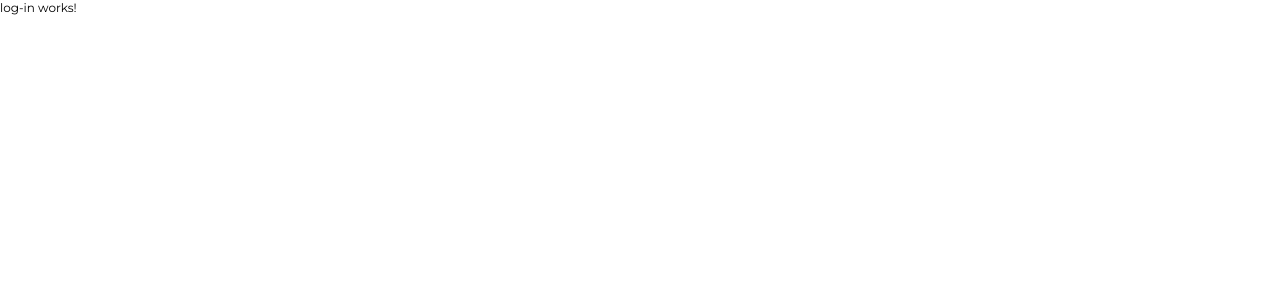
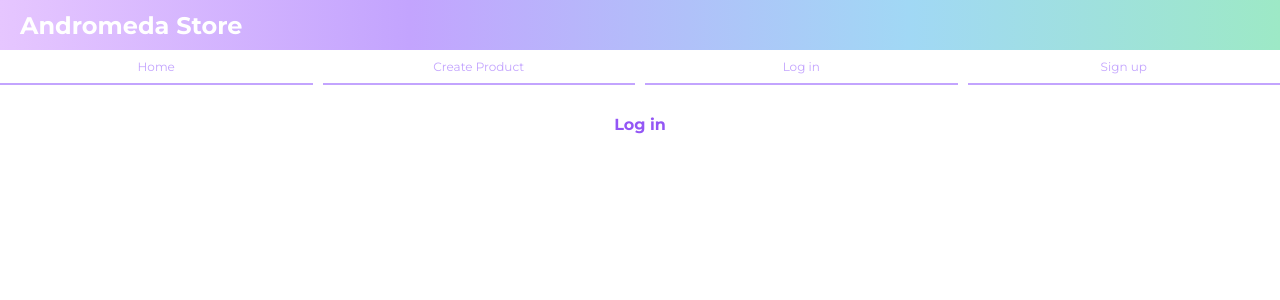
Before and after one commit to amappola7/andromeda-store, an Angular app: page /log-in in a window 1280 px wide. Shown: the top 300 px of the page. Built offline with nearby package versions, Linux system fonts and the light colour scheme.

Commit message:
Adding log in layout

```diff
--- a/src/app/ui/pages/auth/log-in/log-in.component.html
+++ b/src/app/ui/pages/auth/log-in/log-in.component.html
@@ -1 +1,7 @@
-<p>log-in works!</p>
+<div class="log-in__component">
+  <app-header></app-header>
+  <app-nav-bar></app-nav-bar>
+  <section class="log-in__container">
+    <h2>Log in</h2>
+  </section>
+</div>
--- a/src/app/ui/pages/auth/log-in/log-in.component.scss
+++ b/src/app/ui/pages/auth/log-in/log-in.component.scss
@@ -0,0 +1,9 @@
+@import "../../../../../styles.scss";
+
+.log-in__component {
+  .log-in__container {
+    @include displayFlex(column, flex-start, center, 1.5rem);
+    height: calc(100vh - 8.5rem);
+    padding-top: 3rem;
+  }
+}
```
